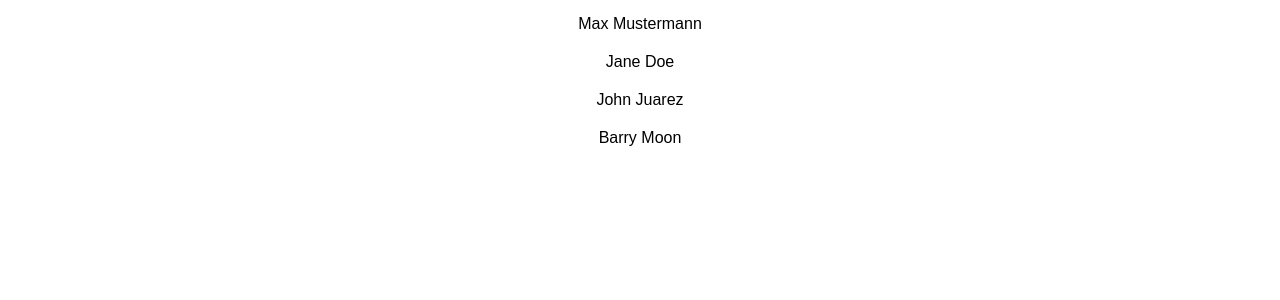
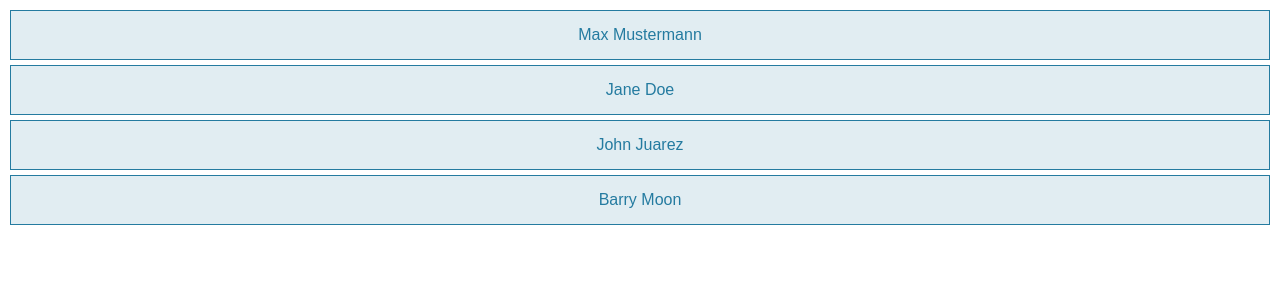
Before and after one commit to areiterer/contact-manager, a React (Create React App) app: page / in a window 1280 px wide. Shown: the top 300 px of the page. Built offline with nearby package versions, Linux system fonts and the light colour scheme.

Commit message:
ContactListItem: Styling changes

```diff
--- a/src/components/ContactListItem.css
+++ b/src/components/ContactListItem.css
@@ -1,3 +1,7 @@
 .contact-list-item {
-  padding: 10px;
+  padding: 15px;
+  margin: 5px;
+  color: #247ba0;
+  border: 1px solid #247ba0;
+  background: #247ba022;
 }
```
